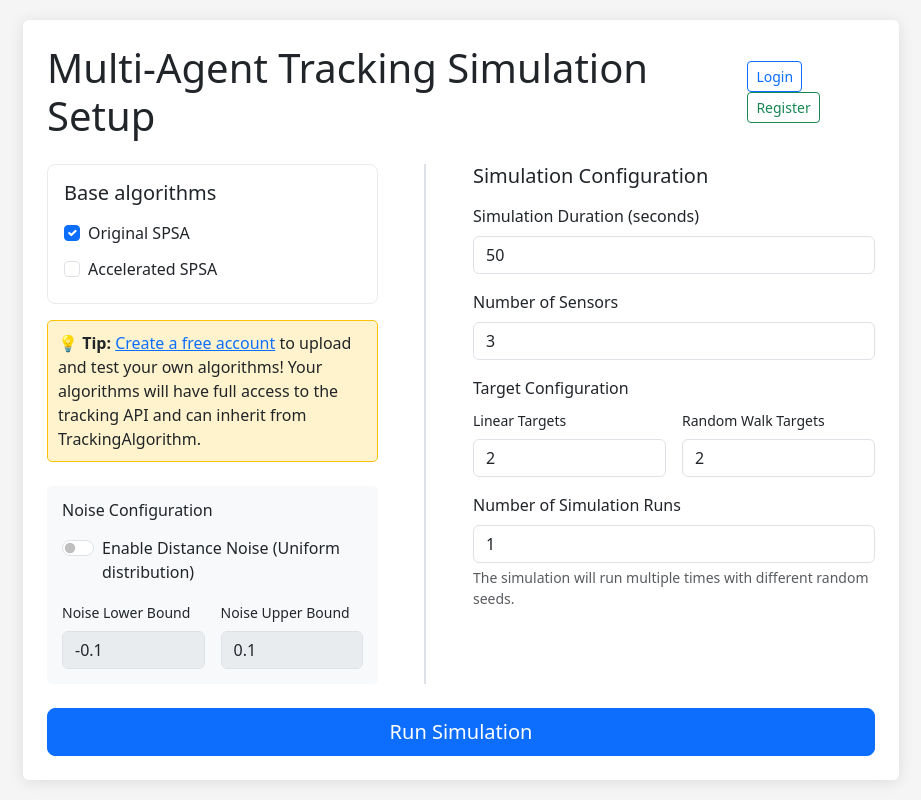
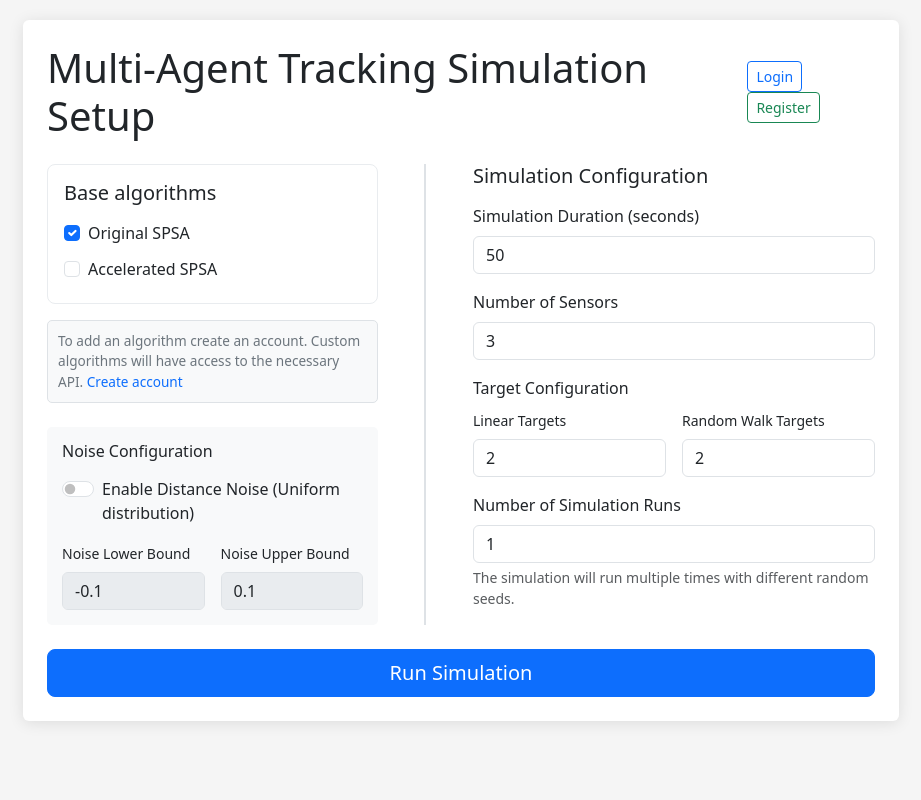
Before and after one commit to Salvatore112/MultiagentTrackingAlgorithms, a Django app: page /setup/ in a window 1280 px wide. Shown: the whole page, without its empty margins (179-1100 px from the left). Run offline with Django 5.2, Linux system fonts and the light colour scheme.

Commit message:
style: make account tip less obtrusive

```diff
--- a/templates/simulations/setup.html
+++ b/templates/simulations/setup.html
@@ -46,12 +46,21 @@
         .custom-algorithm-item {
             border-left: 3px solid #198754;
         }
-        .guest-tip {
-            background-color: #fff3cd;
-            border: 1px solid #ffc107;
+        .info-tip {
+            background-color: #f8f9fa;
+            border: 1px solid #dee2e6;
             border-radius: 5px;
             padding: 10px;
             margin-top: 10px;
+            font-size: 0.85rem;
+            color: #6c757d;
+        }
+        .info-tip a {
+            color: #0d6efd;
+            text-decoration: none;
+        }
+        .info-tip a:hover {
+            text-decoration: underline;
         }
         .algorithms-section {
             display: flex;
@@ -142,8 +151,9 @@
                             </div>
 
                             {% if not user.is_authenticated %}
-                            <div class="guest-tip mt-3">
-                                <strong>💡 Tip:</strong> <a href="{% url 'accounts:register' %}">Create a free account</a> to upload and test your own algorithms! Your algorithms will have full access to the tracking API and can inherit from TrackingAlgorithm.
+                            <div class="info-tip mt-3">
+                                To add an algorithm create an account. Custom algorithms will have access to the necessary API.
+                                <a href="{% url 'accounts:register' %}">Create account</a>
                             </div>
                             {% endif %}
 
```
